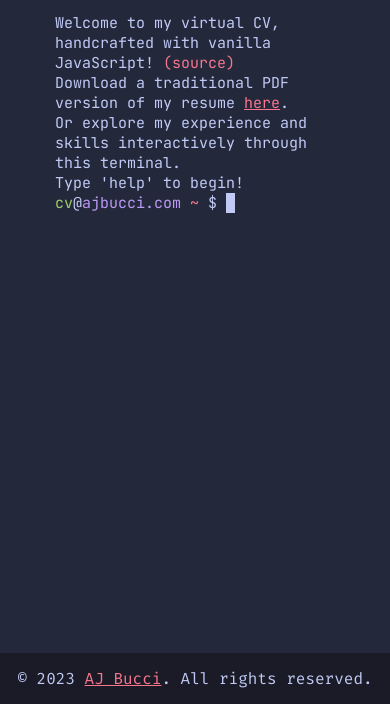
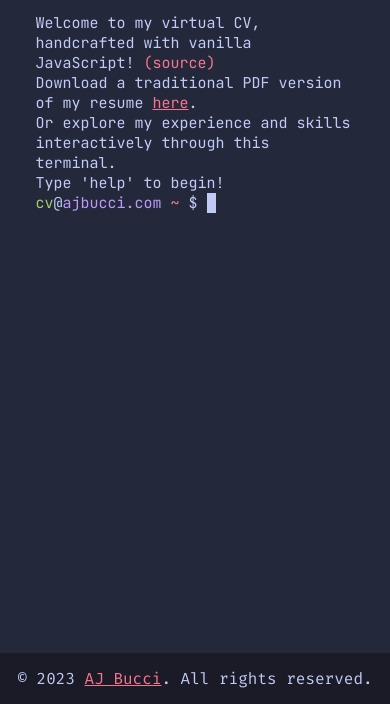
Before and after one commit to ajbucci/fake-web-terminal, a plain HTML site: page index.html in a window 390 px wide. Shown: the part 140-844 px from the top of the page. Drawn offline with Linux system fonts and the light colour scheme; files whose address does not match are found by name.

Commit message:
fix side margins

```diff
--- a/styles.css
+++ b/styles.css
@@ -43,13 +43,10 @@ html, body {
     font-family: jetbrains;
 }
 .main {
-    width: 80%;
     display: flex;
+    flex-grow: 1;
 }
-.left {
-    width: 10%;
-}
-.right {
+.left, .right {
     width: 10%;
 }
 .color-scheme-wrapper{
@@ -341,7 +338,10 @@ footer {
 }
 
 @media screen and (max-width: 750px) {
-
+    .left, .right {
+        width: 5%;
+        flex-shrink: 0;
+    }
     #headshot-div {
         flex-direction: column;
         margin-top: 0.5rem;
```
